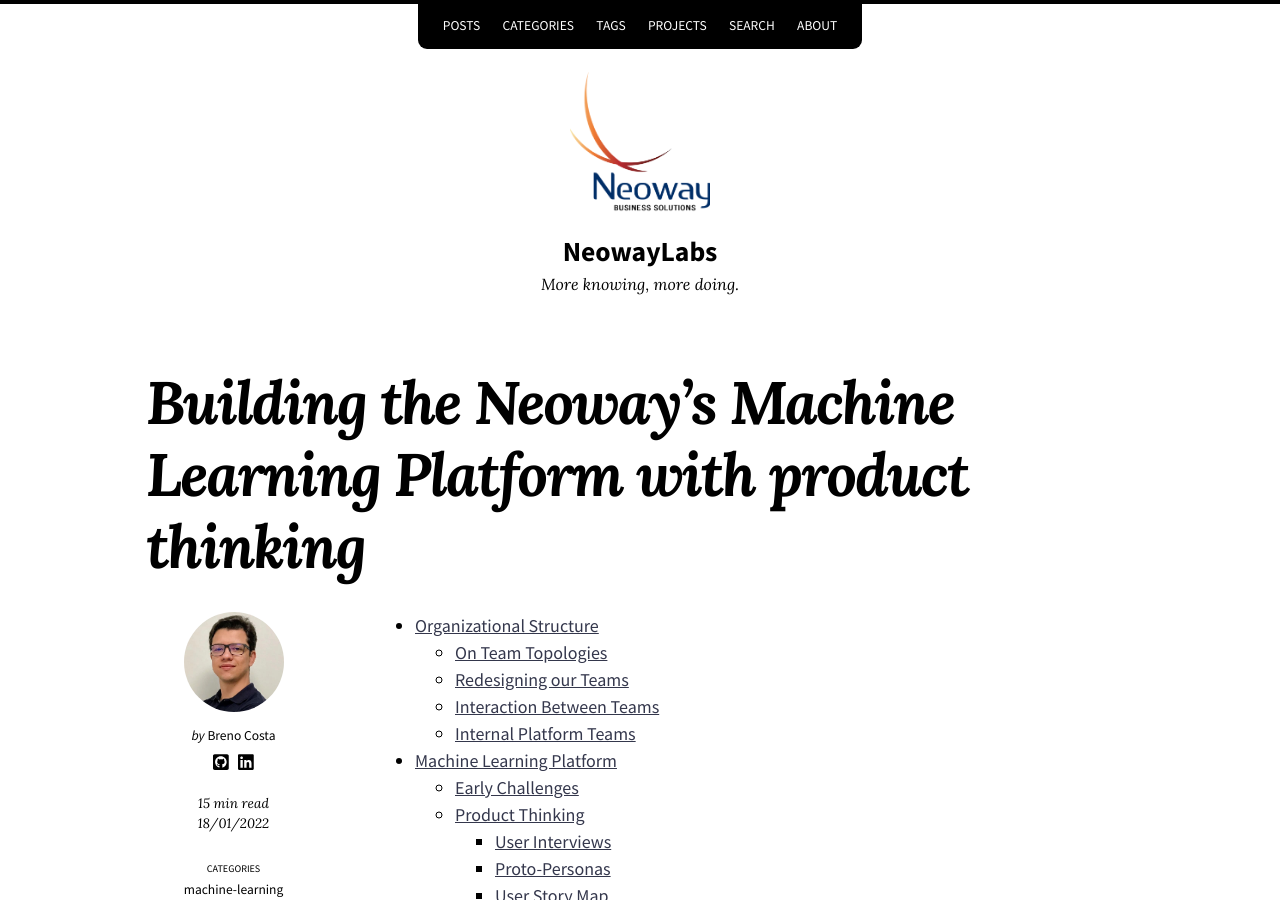
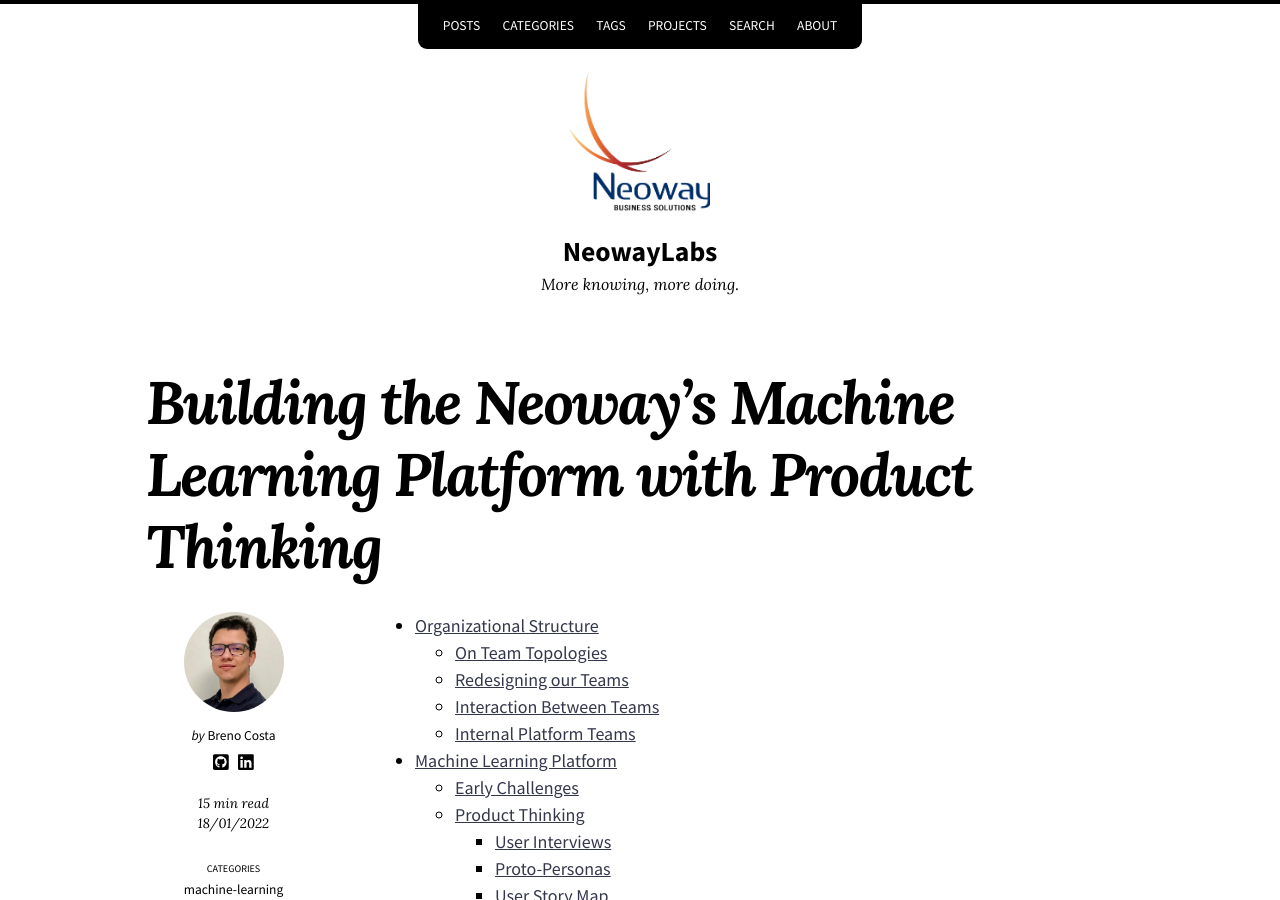
Before and after one commit to NeowayLabs/neowaylabs.github.io, a Jekyll site: the page built from _posts/2022-01-18-neoways-ml-platform.md, in a window 1280 px wide and 900 px high. Built offline with Jekyll 4.4.1, drawn with Linux system fonts in a browser that asks for light colours; nearby versions of some CDN libraries; comment, search, counter and statistics services are not loaded.

```diff
--- a/_posts/2022-01-18-neoways-ml-platform.md
+++ b/_posts/2022-01-18-neoways-ml-platform.md
@@ -1,6 +1,6 @@
 ---
 author: brenocosta
-title: "Building the Neoway's Machine Learning Platform with product thinking"
+title: "Building the Neoway's Machine Learning Platform with Product Thinking"
 categories:
   - machine-learning
 tags:
```
